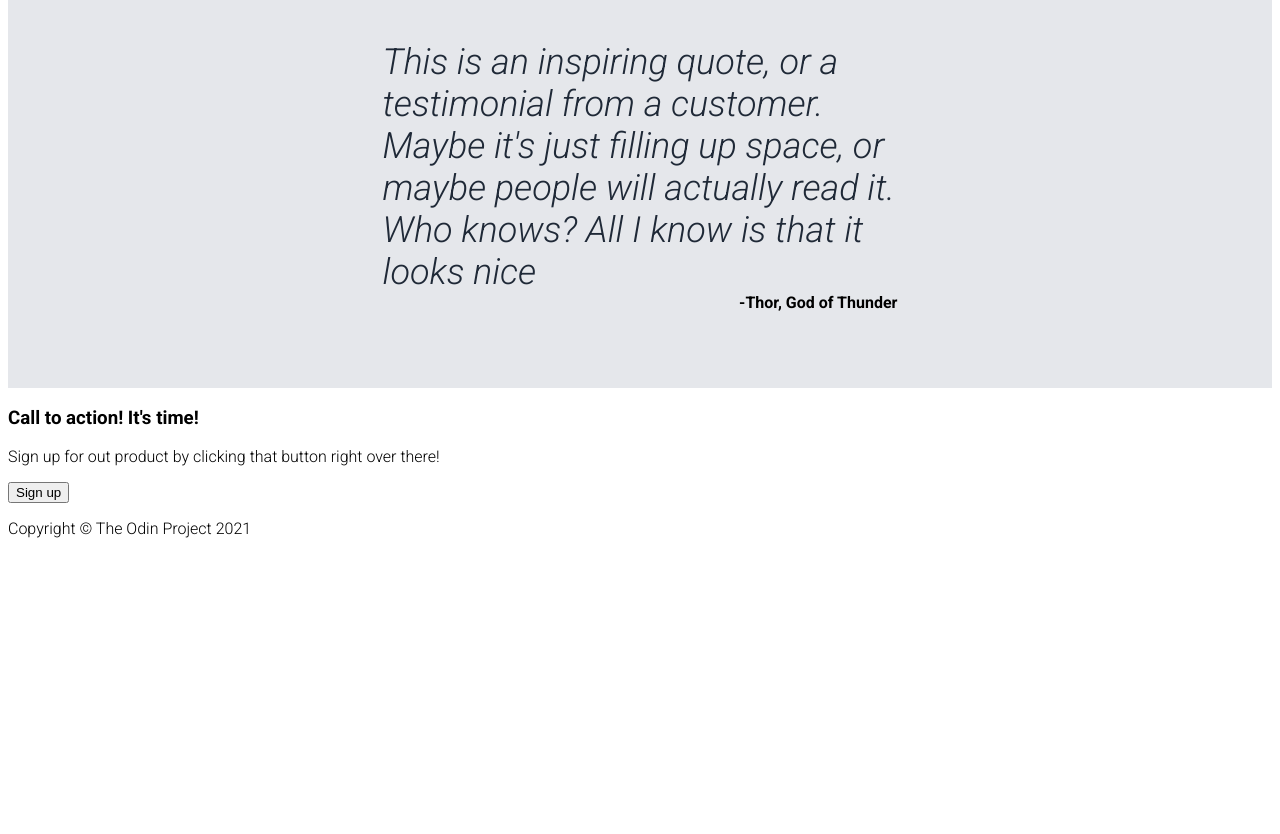
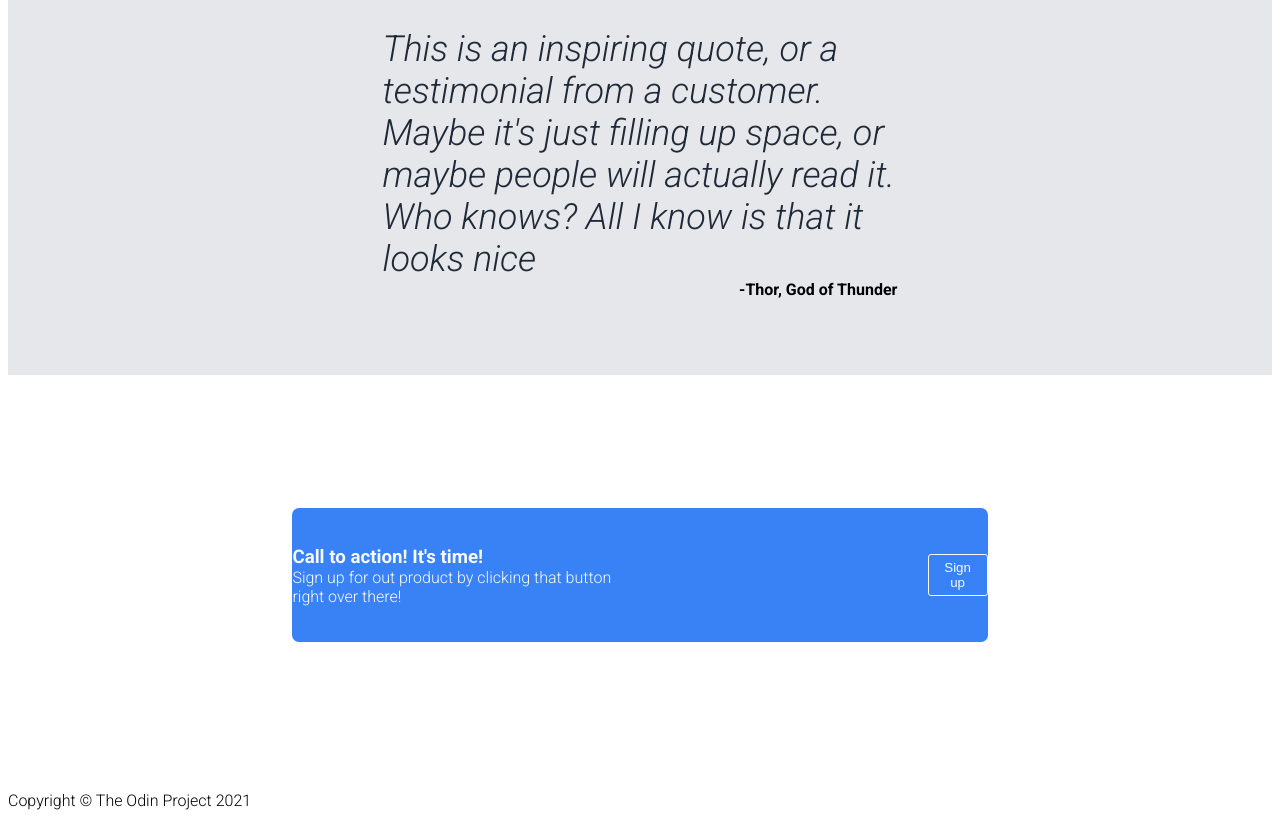
Before and after one commit to Facundo-Amado/TOP-landing-page, a plain HTML site: page index.html in a window 1280 px wide. Shown: the part 934-1768 px from the top of the page. Before the commit the page ends 1496 px from the top, so only its background shows below. Drawn offline with Linux system fonts and the light colour scheme.

Commit message:
add style to CALL-TO-ACTION section

```diff
--- a/index.html
+++ b/index.html
@@ -78,10 +78,16 @@
     </section>
 
     <section class="call-to-action">
-        <div class="container">
-            <h3>Call to action! It's time!</h3>
-            <p>Sign up for out product by clicking that button right over there!</p>
-            <button>Sign up</button>
+        <div class="call-container">
+
+            <div class="text-container">
+                <h3>Call to action! It's time!</h3>
+                <p>Sign up for out product by clicking that button right over there!</p>
+            </div>
+            <div class="button-container">
+                <button>Sign up</button>
+            </div>
+
         </div>
     </section>
 
--- a/style.css
+++ b/style.css
@@ -83,6 +83,7 @@ a {
 .header-top p {
     font-size: 24px;
     color: #F9FAF8;
+    margin-top: 11px;
 }
 
 
@@ -113,7 +114,7 @@ a {
     width: 150px;
     height: 150px;
     border: 3px solid #3882F6;
-    border-radius: 10%;
+    border-radius: 15px;
 }
 
 .a-card p {
@@ -157,3 +158,49 @@ a {
     margin-top: 0;
     font-weight: bold;
 }
+
+
+
+
+
+/**               CALL-TO-ACTION              **/
+
+.call-to-action {
+    display: flex;
+    height: 400px;
+    justify-content: center;
+    align-items: center;
+}
+
+.call-container {
+    background-color: #3882F6;
+    width: 55%;
+    display: flex;
+    justify-content: center;
+    align-items: center;
+    padding: 20px 0;
+    border-radius: 7px;
+    gap: 300px;
+}
+
+.text-container {
+    display: flex;
+    flex-direction: column;
+    color: #F9FAF8;
+}
+
+.text-container h3 {
+    margin-bottom: 0;
+}
+
+.text-container p {
+    margin-top: 0;
+}
+
+.button-container button {
+    color: #F9FAF8;
+    background-color: #3882F6;
+    border: 1px solid #F9FAF8;
+    border-radius: 3px;
+    padding: 5px 15px;
+}
```
